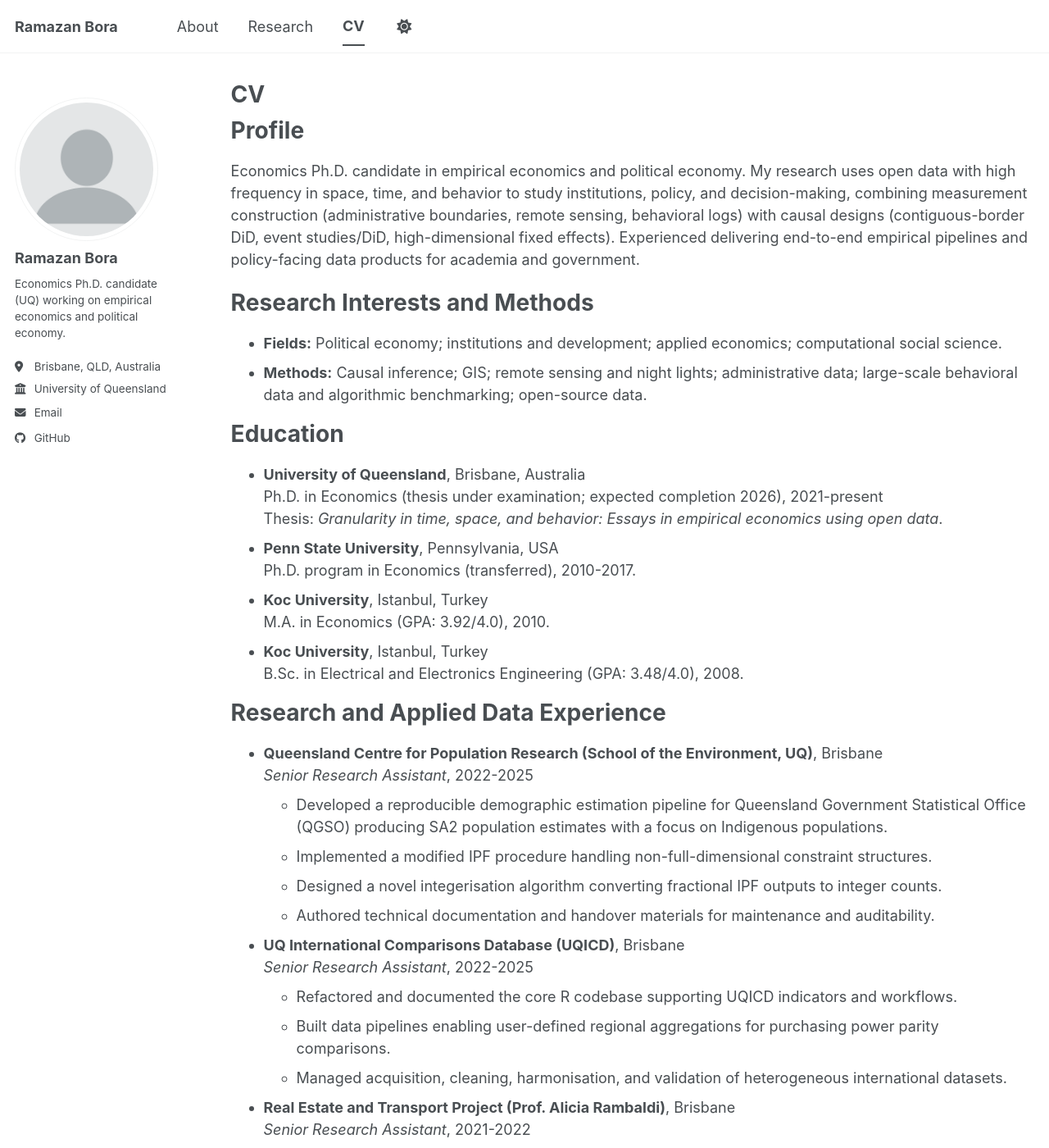
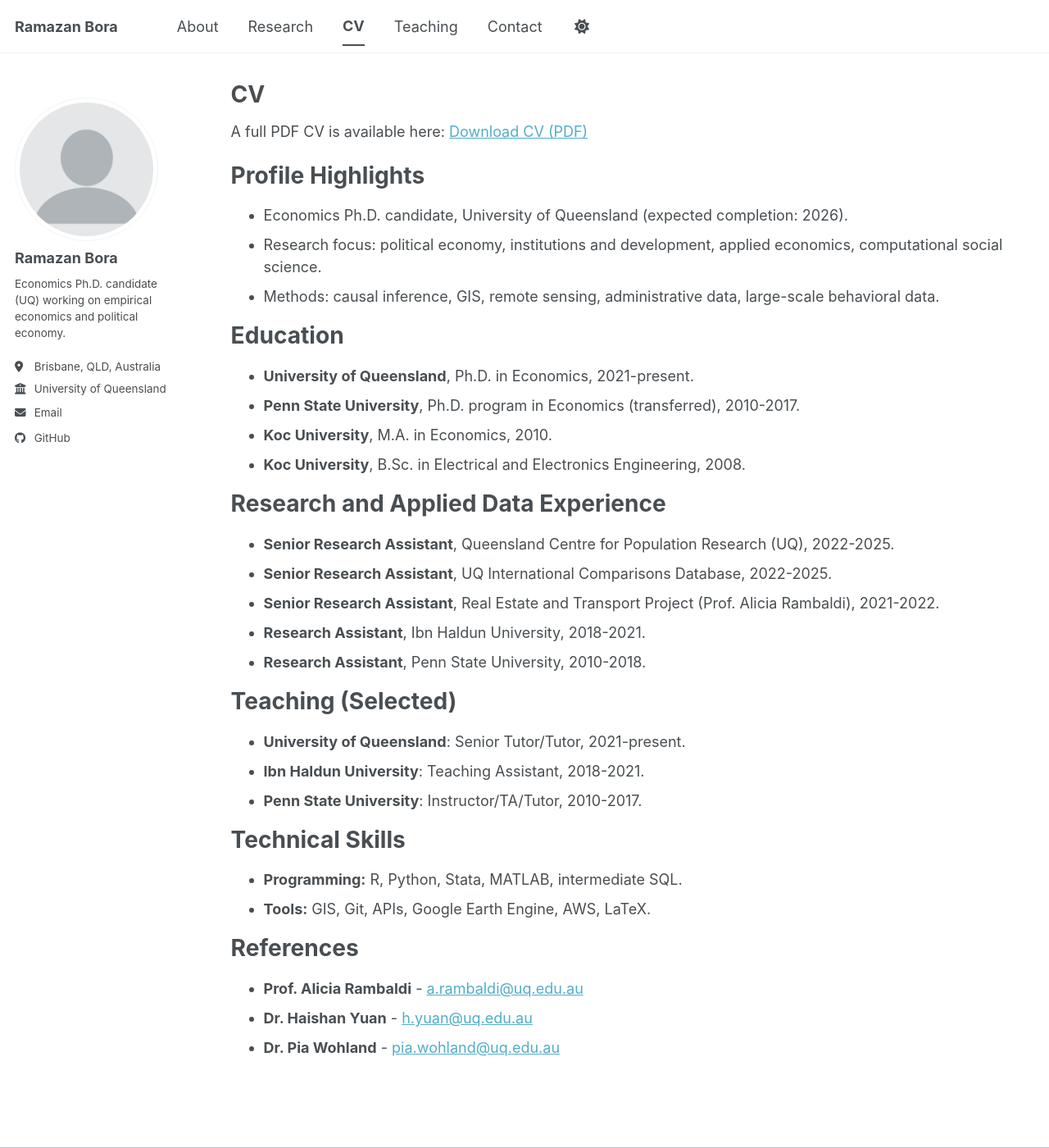
Before and after one commit to ramazanbora/ramazanbora.github.io, a Jekyll site: the page built from _pages/cv.md, in a window 1280 px wide and 1400 px high. Shown: the whole window at 82% size. Built offline with Jekyll 4.4.1, drawn with Linux system fonts in a browser that asks for light colours; a script bundle is joined from its source files by our own code; library files that are not in the unit come from our copies; some of the changed text lies outside the part shown.

Commit message:
Update academic webpage template

```diff
--- a/_data/navigation.yml
+++ b/_data/navigation.yml
@@ -16,3 +16,9 @@
 
   - title: "CV"
     url: /cv/
+
+  - title: "Teaching"
+    url: /teaching/
+
+  - title: "Contact"
+    url: /contact/
--- a/_pages/cv.md
+++ b/_pages/cv.md
@@ -9,87 +9,42 @@
 
 {% include base_path %}
 
-Profile
+A full PDF CV is available here: [Download CV (PDF)]({{ base_path }}/files/cv.pdf)
+
+Profile Highlights
 ======
-Economics Ph.D. candidate in empirical economics and political economy. My research uses open data with high frequency in space, time, and behavior to study institutions, policy, and decision-making, combining measurement construction (administrative boundaries, remote sensing, behavioral logs) with causal designs (contiguous-border DiD, event studies/DiD, high-dimensional fixed effects). Experienced delivering end-to-end empirical pipelines and policy-facing data products for academia and government.
-
-Research Interests and Methods
-======
-- **Fields:** Political economy; institutions and development; applied economics; computational social science.
-- **Methods:** Causal inference; GIS; remote sensing and night lights; administrative data; large-scale behavioral data and algorithmic benchmarking; open-source data.
+- Economics Ph.D. candidate, University of Queensland (expected completion: 2026).
+- Research focus: political economy, institutions and development, applied economics, computational social science.
+- Methods: causal inference, GIS, remote sensing, administrative data, large-scale behavioral data.
 
 Education
 ======
-- **University of Queensland**, Brisbane, Australia
-  Ph.D. in Economics (thesis under examination; expected completion 2026), 2021-present
-  Thesis: *Granularity in time, space, and behavior: Essays in empirical economics using open data*.
-- **Penn State University**, Pennsylvania, USA
-  Ph.D. program in Economics (transferred), 2010-2017.
-- **Koc University**, Istanbul, Turkey
-  M.A. in Economics (GPA: 3.92/4.0), 2010.
-- **Koc University**, Istanbul, Turkey
-  B.Sc. in Electrical and Electronics Engineering (GPA: 3.48/4.0), 2008.
+- **University of Queensland**, Ph.D. in Economics, 2021-present.
+- **Penn State University**, Ph.D. program in Economics (transferred), 2010-2017.
+- **Koc University**, M.A. in Economics, 2010.
+- **Koc University**, B.Sc. in Electrical and Electronics Engineering, 2008.
 
 Research and Applied Data Experience
 ======
-- **Queensland Centre for Population Research (School of the Environment, UQ)**, Brisbane
-  *Senior Research Assistant*, 2022-2025
-  - Developed a reproducible demographic estimation pipeline for Queensland Government Statistical Office (QGSO) producing SA2 population estimates with a focus on Indigenous populations.
-  - Implemented a modified IPF procedure handling non-full-dimensional constraint structures.
-  - Designed a novel integerisation algorithm converting fractional IPF outputs to integer counts.
-  - Authored technical documentation and handover materials for maintenance and auditability.
+- **Senior Research Assistant**, Queensland Centre for Population Research (UQ), 2022-2025.
+- **Senior Research Assistant**, UQ International Comparisons Database, 2022-2025.
+- **Senior Research Assistant**, Real Estate and Transport Project (Prof. Alicia Rambaldi), 2021-2022.
+- **Research Assistant**, Ibn Haldun University, 2018-2021.
+- **Research Assistant**, Penn State University, 2010-2018.
 
-- **UQ International Comparisons Database (UQICD)**, Brisbane
-  *Senior Research Assistant*, 2022-2025
-  - Refactored and documented the core R codebase supporting UQICD indicators and workflows.
-  - Built data pipelines enabling user-defined regional aggregations for purchasing power parity comparisons.
-  - Managed acquisition, cleaning, harmonisation, and validation of heterogeneous international datasets.
-
-- **Real Estate and Transport Project (Prof. Alicia Rambaldi)**, Brisbane
-  *Senior Research Assistant*, 2021-2022
-  - Acquired and cleaned large administrative property transaction data in collaboration with NSW Valuer General.
-  - Integrated sales records with GTFS transport networks and GIS layers; constructed accessibility measures.
-  - Produced distance-weighted and route-diversity indices to quantify public transport access.
-
-- **Ibn Haldun University**, Istanbul, Turkey
-  *Research Assistant*, 2018-2021
-  - Built text analytics and sentiment analysis workflows for social media data.
-  - Supported faculty research projects.
-
-- **Penn State University**, State College, USA
-  *Research Assistant (Prof. Bill Goffe; Prof. Vijay Krishna)*, 2010-2018
-  - Developed a Python tool to flag irregularities in assessment data.
-  - Contributed proofs for research on voting rules and welfare properties.
-
-- **Koc University (Engineering and Economics)**, Istanbul, Turkey
-  *Research Assistant*, 2008-2010
-  - Applied pattern recognition methods to sensor data for driver identification.
-  - Implemented video deinterlacing algorithms for broadcast enhancement.
-
-Teaching Experience (Selected)
+Teaching (Selected)
 ======
-- **University of Queensland**, Brisbane
-  *Senior Tutor / Tutor*, 2021-present
-  - Senior Tutor: Mathematical Economics; Tools of Economic Analysis.
-  - Tutor: Advanced Microeconomics (MA); Strategy (MA); Managerial Economics; Mathematical Economics.
-
-- **Ibn Haldun University**, Istanbul
-  *Teaching Assistant*, 2018-2021
-  - Tutor: Ph.D. level Microeconomics and Macroeconomics.
-
-- **Penn State University**, USA
-  *Instructor of Record, Teaching Assistant, Tutor*, 2010-2017
-  - Instructor: Intermediate Microeconomics; Introductory Econometrics.
-  - Teaching Assistant: Microeconomics; Game Theory; Money and Banking; Economics of Law and Organization.
-  - Tutor at Morgan Center: Private tutorials for student athletes in economics, mathematics, and statistics.
+- **University of Queensland**: Senior Tutor/Tutor, 2021-present.
+- **Ibn Haldun University**: Teaching Assistant, 2018-2021.
+- **Penn State University**: Instructor/TA/Tutor, 2010-2017.
 
 Technical Skills
 ======
-- **Programming:** R, Python, Stata, MATLAB; intermediate SQL.
-- **Data and Tools:** GIS, Git, web/APIs (scraping, Twitter API, LLM APIs), Google Earth Engine, AWS, LaTeX.
+- **Programming:** R, Python, Stata, MATLAB, intermediate SQL.
+- **Tools:** GIS, Git, APIs, Google Earth Engine, AWS, LaTeX.
 
 References
 ======
-- **Prof. Alicia Rambaldi** (Supervisor), University of Queensland - [a.rambaldi@uq.edu.au](mailto:a.rambaldi@uq.edu.au)
-- **Dr. Haishan Yuan** (Supervisor), University of Queensland - [h.yuan@uq.edu.au](mailto:h.yuan@uq.edu.au)
-- **Dr. Pia Wohland** (Project Lead, QGSO), University of Queensland - [pia.wohland@uq.edu.au](mailto:pia.wohland@uq.edu.au)
+- **Prof. Alicia Rambaldi** - [a.rambaldi@uq.edu.au](mailto:a.rambaldi@uq.edu.au)
+- **Dr. Haishan Yuan** - [h.yuan@uq.edu.au](mailto:h.yuan@uq.edu.au)
+- **Dr. Pia Wohland** - [pia.wohland@uq.edu.au](mailto:pia.wohland@uq.edu.au)
--- a/_pages/teaching.html
+++ b/_pages/teaching.html
@@ -5,8 +5,27 @@
 author_profile: true
 ---
 
-{% include base_path %}
+Courses Taught
+======
 
-{% for post in site.teaching reversed %}
-  {% include archive-single.html %}
-{% endfor %}
+**University of Queensland** (2021-present)
+- Mathematical Economics (Senior Tutor)
+- Tools of Economic Analysis (Senior Tutor)
+- Advanced Microeconomics, MA (Tutor)
+- Strategy, MA (Tutor)
+- Managerial Economics (Tutor)
+
+**Ibn Haldun University** (2018-2021)
+- Ph.D. Microeconomics (Teaching Assistant/Tutor)
+- Ph.D. Macroeconomics (Teaching Assistant/Tutor)
+
+**Penn State University** (2010-2017)
+- Intermediate Microeconomics (Instructor)
+- Introductory Econometrics (Instructor)
+- Microeconomics; Game Theory; Money and Banking; Economics of Law and Organization (Teaching Assistant)
+
+Teaching Materials
+======
+- Sample syllabi: available on request
+- Teaching statement: available on request
+- Student evaluations: available on request
```
Also changed, not shown: _pages/about.md (+10 -14 lines), _pages/contact.md (added, +18 -0 lines), _pages/research.md (+11 -4 lines).
